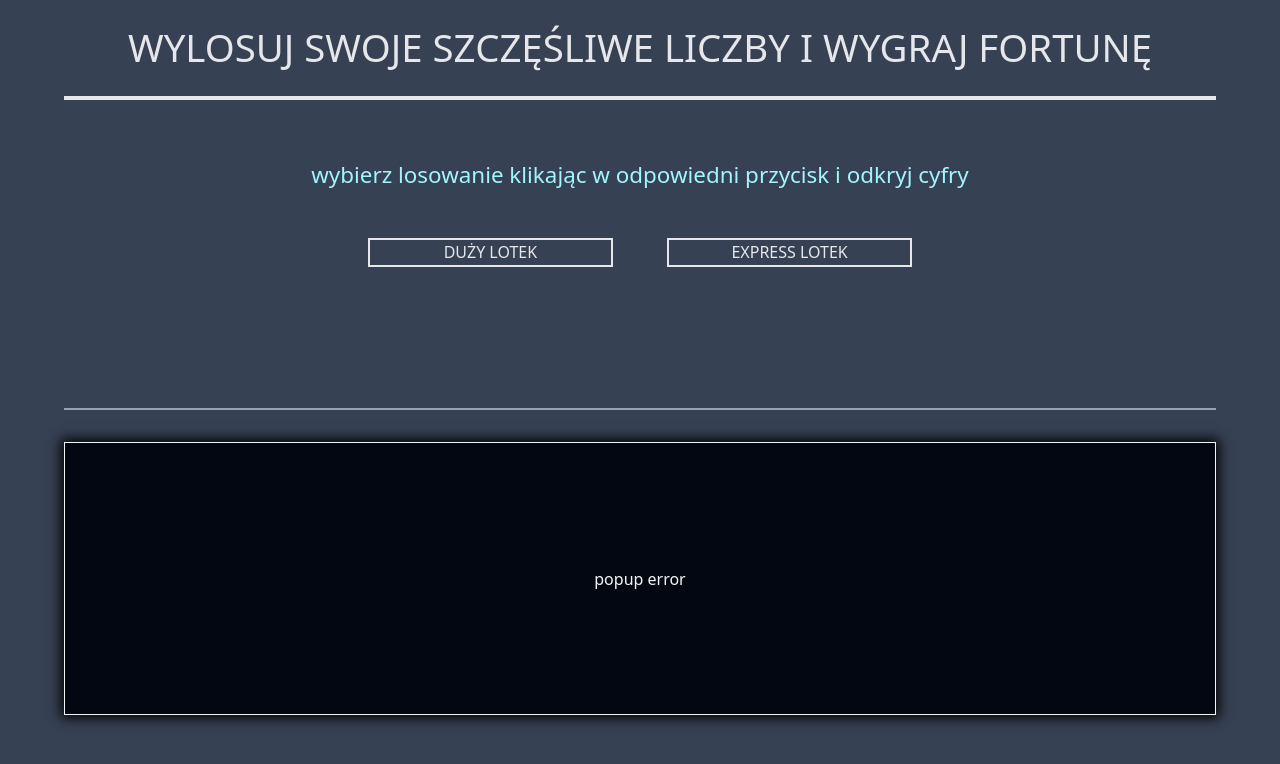
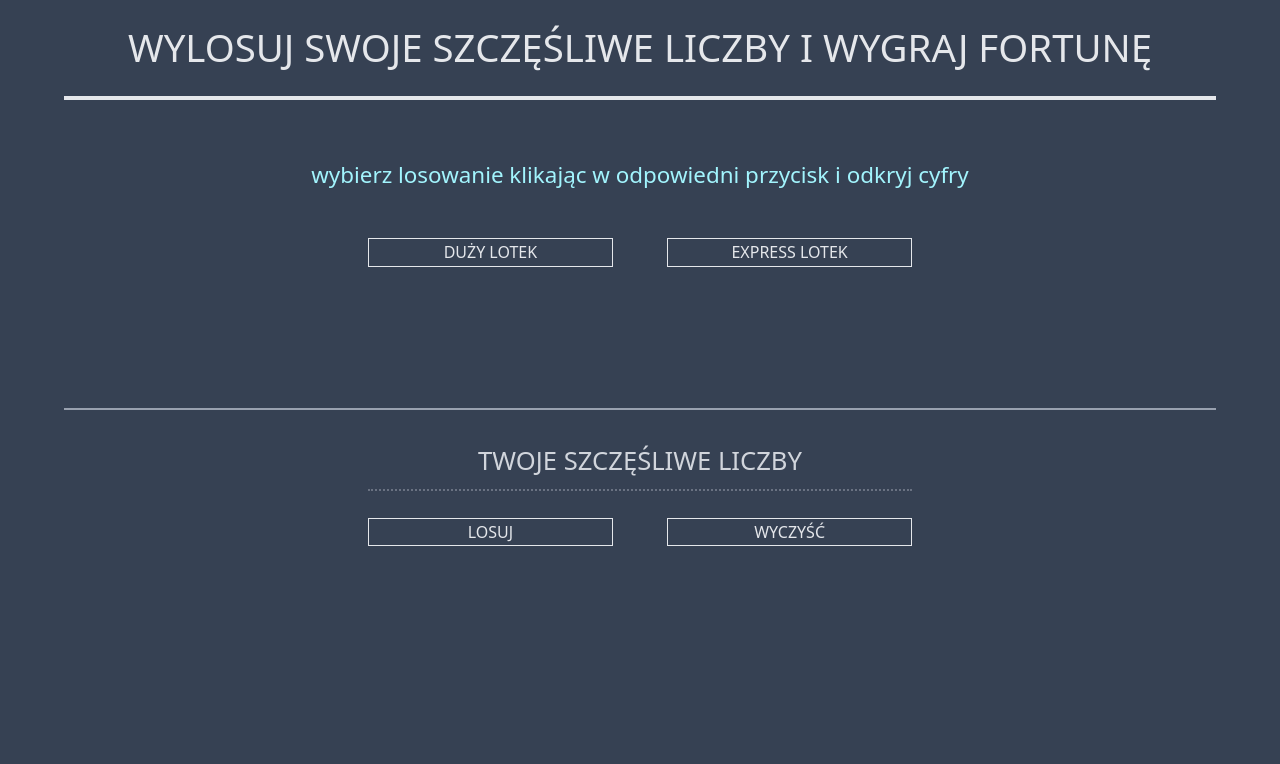
Before and after one commit to Scorpion19702022/RANDOM_LOTTTO_NUMBERS, a React (Vite) app: page / in a window 1280 px wide. Shown: the top 764 px of the page. Built offline with nearby package versions, Linux system fonts and the light colour scheme.

Commit message:
added style

```diff
--- a/src/Components/LottoNumbers/LottoNumbers.tsx
+++ b/src/Components/LottoNumbers/LottoNumbers.tsx
@@ -21,8 +21,8 @@ const LottoNumbers: React.FC<InitialProps> = ({
 					onClick={() => viewNumbers('bigLotto')}
 					className={
 						viewBigLottoNumbers.length === 0
-							? 'w-[40%] h-full border-2 border-gray-200 text-gray-200 cursor-pointer transition duration-300 md:w-[40%] lg:w-[45%] hover:bg-gray-800'
-							: 'w-[40%] h-full border-2 border-gray-200 text-gray-200 cursor-pointer transition duration-300 bg-cyan-900 md:w-[40%] lg:w-[45%] hover:bg-gray-800 shadow-[0px_0px_18px_1px_cyan]'
+							? 'w-[40%] h-full border-[0.04em] border-gray-200 text-gray-200 cursor-pointer transition duration-300 md:w-[40%] lg:w-[45%] hover:bg-gray-800'
+							: 'w-[40%] h-full border-[0.04em] border-gray-200 text-gray-200 cursor-pointer transition duration-300 bg-cyan-900 md:w-[40%] lg:w-[45%] hover:bg-gray-800 shadow-[0px_0px_18px_1px_cyan]'
 					}
 				>
 					{`duży lotek`.toLocaleUpperCase()}
@@ -31,8 +31,8 @@ const LottoNumbers: React.FC<InitialProps> = ({
 					onClick={() => viewNumbers('expressLotto')}
 					className={
 						viewExpressLottoNumbers.length === 0
-							? 'w-[40%] h-full border-2 border-gray-200 text-gray-200 cursor-pointer transition duration-300 md:w-[40%] lg:w-[45%] hover:bg-gray-800'
-							: 'w-[40%] h-full border-2 border-gray-200 text-gray-200 cursor-pointer transition duration-300 bg-cyan-900 md:w-[40%] lg:w-[45%] hover:bg-gray-800 shadow-[0px_0px_18px_1px_cyan]'
+							? 'w-[40%] h-full border-[0.04em] border-gray-200 text-gray-200 cursor-pointer transition duration-300 md:w-[40%] lg:w-[45%] hover:bg-gray-800'
+							: 'w-[40%] h-full border-[0.04em] border-gray-200 text-gray-200 cursor-pointer transition duration-300 bg-cyan-900 md:w-[40%] lg:w-[45%] hover:bg-gray-800 shadow-[0px_0px_18px_1px_cyan]'
 					}
 				>
 					{`express lotek`.toLocaleUpperCase()}
--- a/src/Components/LottoPopupError/LottoPopupError.tsx
+++ b/src/Components/LottoPopupError/LottoPopupError.tsx
@@ -1,6 +1,6 @@
 const LottoPopupError = () => {
 	return (
-		<section className='absolute w-full h-[70%] bg-gray-950 border-[0.04em] border-gray-100 flex justify-center items-center shadow-[0px_0px_12px_3px_#000000]'>
+		<section className='absolute w-full h-[70%] bg-gray-950 border-[0.04em] border-gray-100 flex justify-center items-center shadow-[0px_0px_12px_3px_#000000] invisible'>
 			<h1 className='text-gray-100'>popup error</h1>
 		</section>
 	)
--- a/src/Components/LottoRundomNumbers/LottoRandomNumbers.tsx
+++ b/src/Components/LottoRundomNumbers/LottoRandomNumbers.tsx
@@ -16,13 +16,13 @@ const LottoRandomNumbers: React.FC<InitialProps> = ({ isRandomNumbers, randomNum
 			<div className='w-full h-[20%] flex justify-between items-center md:w-[50%] md:h-[11%]'>
 				<button
 					onClick={randomNumbers}
-					className='w-[40%] h-full border-2 border-gray-200 text-gray-200 cursor-pointer transition duration-300 md:w-[40%] lg:w-[45%] hover:bg-gray-800'
+					className='w-[40%] h-full border-[0.04em] border-gray-200 text-gray-200 cursor-pointer transition duration-300 md:w-[40%] lg:w-[45%] hover:bg-gray-800'
 				>
 					{`losuj`.toLocaleUpperCase()}
 				</button>
 				<button
 					onClick={clearAllNumbers}
-					className='w-[40%] h-full border-2 border-gray-200 text-gray-200 cursor-pointer transition duration-300 md:w-[40%] lg:w-[45%] hover:bg-gray-800'
+					className='w-[40%] h-full border-[0.04em] border-gray-200 text-gray-200 cursor-pointer transition duration-300 md:w-[40%] lg:w-[45%] hover:bg-gray-800'
 				>
 					{`wyczyść`.toLocaleUpperCase()}
 				</button>
```
